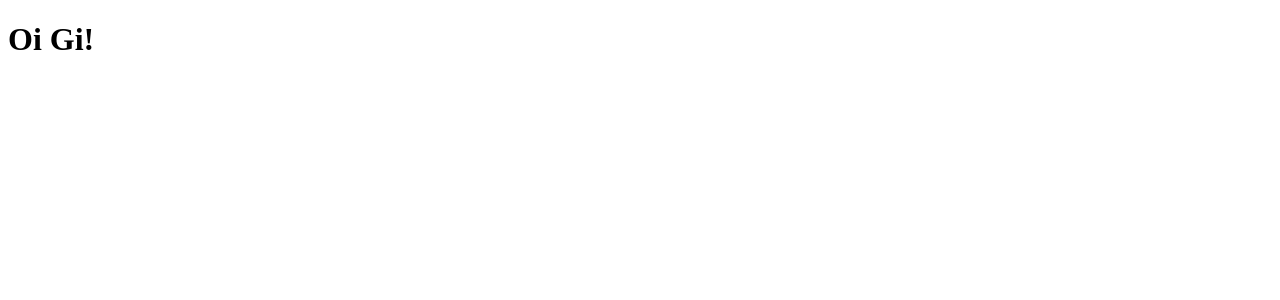
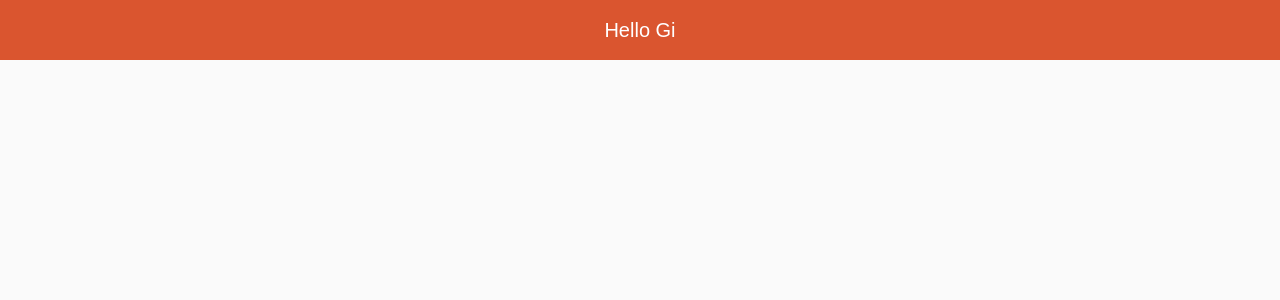
Before and after one commit to giovannamoeller/starter, a React (Create React App) app in the folder react/huntweb/: page / in a window 1280 px wide. Shown: the top 300 px of the page. Built offline with nearby package versions, Linux system fonts and the light colour scheme.

Commit message:
Criando o header

```diff
--- a/react/huntweb/src/App.js
+++ b/react/huntweb/src/App.js
@@ -1,9 +1,11 @@
 import React from 'react';
+import Header from './components/Header';
+import './styles.css';
 
 function App() {
   return (
     <div className = "app">
-      <h1>Oi Gi!</h1>
+      <Header/>
     </div>
   );
 }
--- /dev/null
+++ b/react/huntweb/src/components/Header/index.js
@@ -0,0 +1,8 @@
+import React from 'react';
+import './style.css'
+
+const Header = () => ( // criar componentes com funções, mesma coisa de classe
+    <header id="main-header">Hello Gi</header>
+);
+
+export default Header;
--- /dev/null
+++ b/react/huntweb/src/components/Header/style.css
@@ -0,0 +1,11 @@
+header#main-header {
+    height: 60px;
+    width: 100%;
+    background: #da552f;
+    font-family: sans-serif;
+    display: flex;
+    justify-content: center;
+    align-items: center;
+    color: #fff;
+    font-size: 20px;
+}
--- /dev/null
+++ b/react/huntweb/src/styles.css
@@ -0,0 +1,12 @@
+/* configurações mais padrão aqui */
+* {
+    margin: 0;
+    padding: 0;
+    border: 0;
+    box-sizing: border-box;
+}
+
+body {
+    background: #fafafa;
+    color: #333;
+}
```
